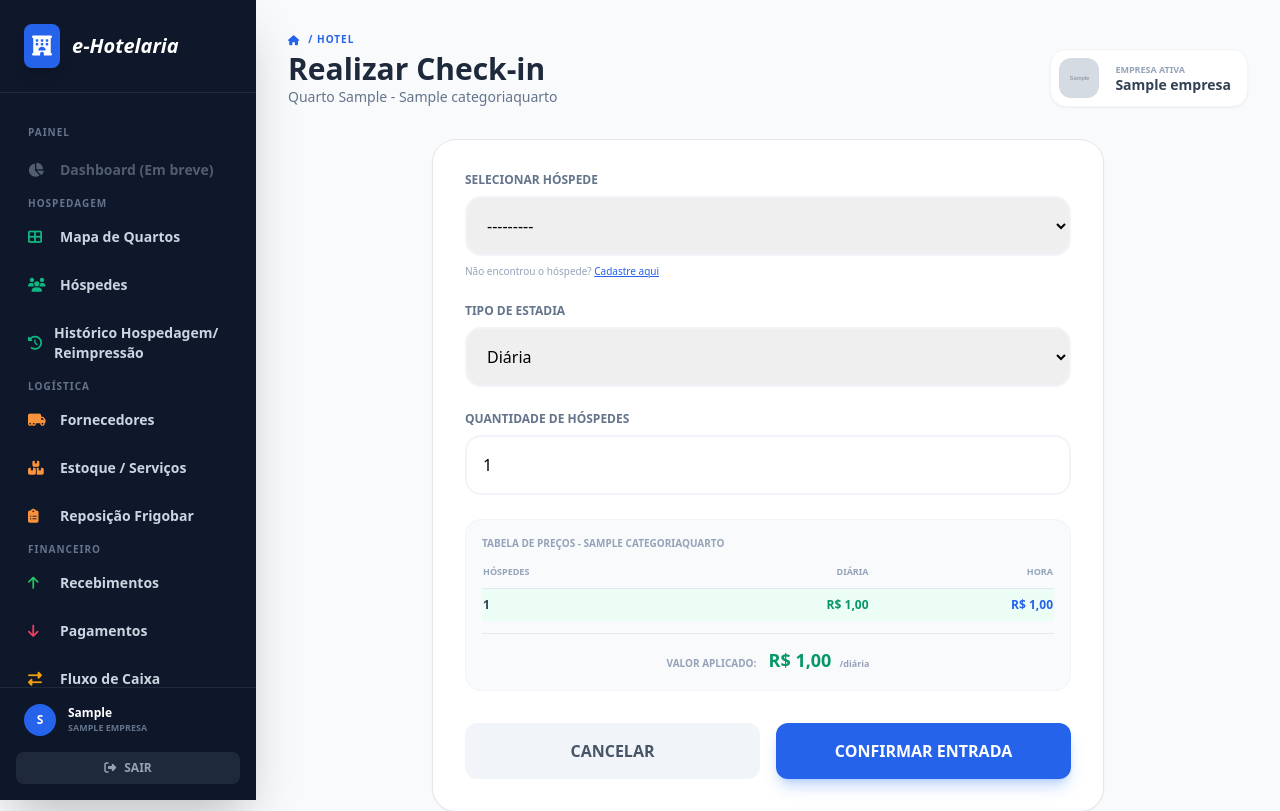
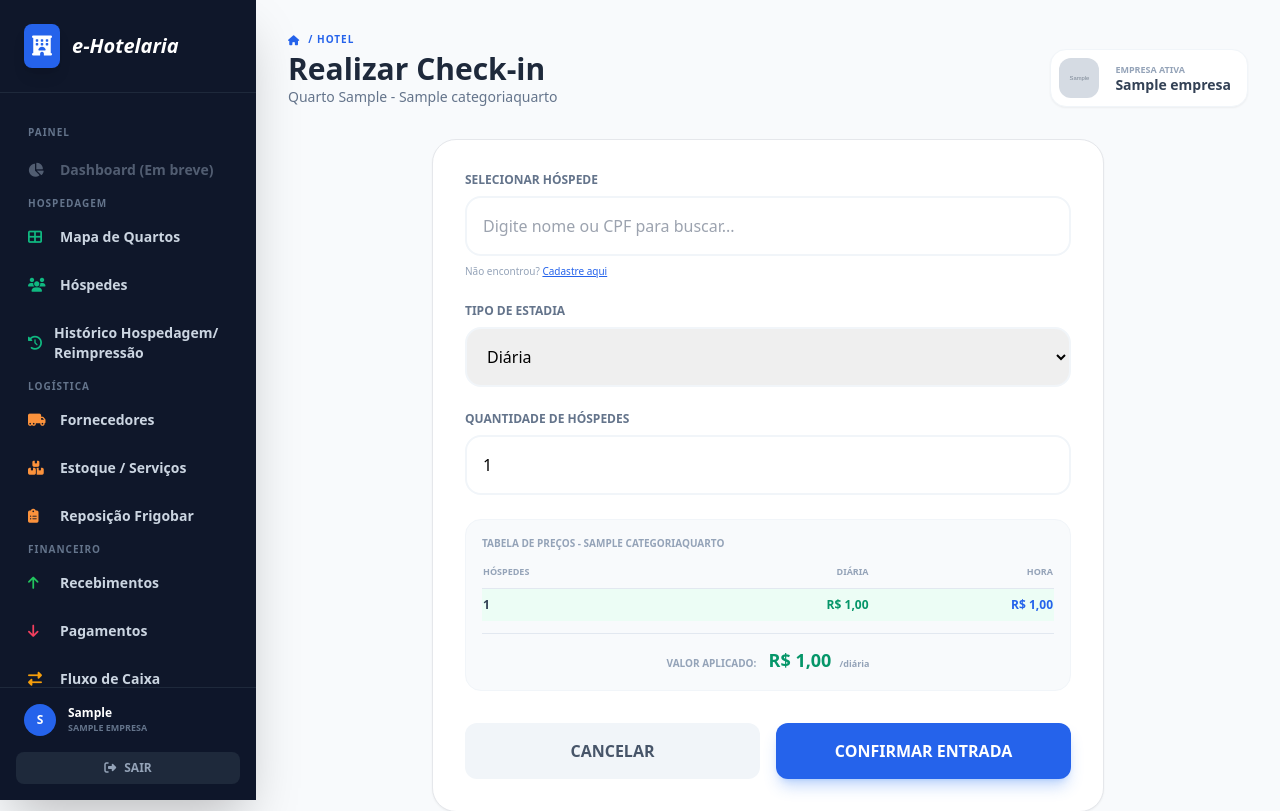
Before and after one commit to Ivanildo-Lab/e-hospedaria, a Django app: page /hotel/checkin/1/ in a window 1280 px wide. Shown: the top 811 px of the page. Run offline with Django 5.2, Linux system fonts and the light colour scheme; a user stored in the database is signed in; tables that the repository leaves empty hold one stand-in row (values such as "Sample post"); grey boxes marked "Sample" are stand-in pictures; parts of the project's set-up code (start-up, migrations or seed data) failed here and were passed over; some libraries are stand-ins or nearby versions.

Commit message:
feat: autocomplete busca de hospede no check-in

```diff
--- a/hotel/urls.py
+++ b/hotel/urls.py
@@ -18,5 +18,6 @@ urlpatterns = [
     path('quartos/novo/', views.novo_quarto, name='novo_quarto'),
     path('quartos/editar/<int:quarto_id>/', views.editar_quarto, name='editar_quarto'),
     path('quartos/excluir/<int:quarto_id>/', views.excluir_quarto, name='excluir_quarto'),
+    path('api/hospedes/buscar/', views.buscar_hospedes, name='buscar_hospedes'),
 
 ]
--- a/hotel/views.py
+++ b/hotel/views.py
@@ -2,6 +2,7 @@ from django.shortcuts import render, redirect, get_object_or_404
 from django.contrib.auth.decorators import login_required
 from django.contrib import messages
 from django.db import transaction
+from django.http import JsonResponse
 from django.utils import timezone
 from decimal import Decimal
 from datetime import timedelta
@@ -9,9 +10,9 @@ from datetime import timedelta
 from core.models import ParametroSistema
 from .models import ConsumoHospedagem, Quarto, CategoriaQuarto, Hospedagem
 from .forms import CheckInForm, CategoriaQuartoForm, QuartoForm, FaixaPrecoFormSet
-# Importando os modelos das outras APPS
 from estoque.models import Produto, EstoqueFrigobar
 from financeiro.models import Conta, Lancamento, PlanoDeContas, Caixa, FormaPagamento
+from cadastros.models import Cadastro
 
 def home(request):
     return render(request, 'home.html')
@@ -335,3 +336,16 @@ def historico_hospedagens(request):
         queryset = queryset.filter(Q(hospede__nome__icontains=q) | Q(quarto__numero__icontains=q))
 
     return render(request, 'hotel/historico_lista.html', {'historico': queryset, 'filtro_q': q})
+
+
+@login_required
+def buscar_hospedes(request):
+    q = request.GET.get('q', '').strip()
+    if len(q) < 2:
+        return JsonResponse([], safe=False)
+    hospedes = Cadastro.objects.filter(
+        empresa=request.user.empresa, papel__in=['HOSPEDE', 'AMBOS'],
+        situacao='ATIVO', nome__icontains=q
+    ).order_by('nome')[:20]
+    data = [{'id': h.id, 'nome': h.nome, 'cpf': h.cpf or ''} for h in hospedes]
+    return JsonResponse(data, safe=False)
--- a/templates/hotel/checkin_form.html
+++ b/templates/hotel/checkin_form.html
@@ -8,10 +8,21 @@
     <form method="post">
         {% csrf_token %}
 
-        <div class="mb-6">
+        <div class="mb-6 relative">
             <label class="block text-xs font-black text-slate-500 uppercase mb-2">Selecionar Hóspede</label>
-            {{ form.hospede }}
-            <p class="mt-2 text-[10px] text-slate-400">Não encontrou o hóspede? <a href="{% url 'novo_hospede' %}" class="text-blue-600 underline">Cadastre aqui</a></p>
+            <input type="text" id="buscaHospede" placeholder="Digite nome ou CPF para buscar..." autocomplete="off"
+                class="w-full border-2 border-slate-100 p-4 rounded-2xl focus:border-blue-500 outline-none transition-all">
+            <div id="resultadosHospede" class="absolute z-50 w-full bg-white border border-slate-200 rounded-xl shadow-lg mt-1 hidden max-h-60 overflow-y-auto"></div>
+            <input type="hidden" name="hospede" id="hospedeId" value="">
+            <div id="hospedeSelecionado" class="mt-2 hidden">
+                <span class="inline-flex items-center gap-2 bg-blue-50 text-blue-700 px-4 py-2 rounded-full text-sm font-bold">
+                    <i class="fa fa-user"></i>
+                    <span id="hospedeNome"></span>
+                    <span id="hospedeCpf" class="text-[10px] text-blue-500 font-normal"></span>
+                    <button type="button" onclick="limparHospede()" class="text-blue-400 hover:text-blue-600 ml-1">&times;</button>
+                </span>
+            </div>
+            <p class="mt-2 text-[10px] text-slate-400">Não encontrou? <a href="{% url 'novo_hospede' %}" class="text-blue-600 underline">Cadastre aqui</a></p>
         </div>
 
         <div class="mb-6">
@@ -61,6 +72,54 @@
 </div>
 
 <script>
+// === BUSCA DE HÓSPEDE ===
+const inputBuscaHospede = document.getElementById('buscaHospede');
+const resultadosHospede = document.getElementById('resultadosHospede');
+const hospedeIdInput = document.getElementById('hospedeId');
+const hospedeSelecionado = document.getElementById('hospedeSelecionado');
+let debounceHospede = null;
+
+inputBuscaHospede.addEventListener('input', function() {
+    clearTimeout(debounceHospede);
+    const q = this.value.trim();
+    if (q.length < 2) { resultadosHospede.classList.add('hidden'); return; }
+    debounceHospede = setTimeout(() => {
+        fetch(`/hotel/api/hospedes/buscar/?q=${encodeURIComponent(q)}`)
+            .then(r => r.json())
+            .then(data => {
+                if (data.length === 0) { resultadosHospede.innerHTML = '<div class="px-4 py-3 text-sm text-slate-400">Nenhum hóspede encontrado</div>'; resultadosHospede.classList.remove('hidden'); return; }
+                resultadosHospede.innerHTML = data.map(h =>
+                    `<div class="px-4 py-3 hover:bg-blue-50 cursor-pointer border-b border-slate-50 last:border-0" onclick="selecionarHospede(${h.id}, '${h.nome.replace(/'/g, "\\'")}', '${h.cpf}')">
+                        <span class="text-sm font-bold text-slate-700">${h.nome}</span>
+                        ${h.cpf ? `<span class="text-[10px] text-slate-400 ml-2">CPF: ${h.cpf}</span>` : ''}
+                    </div>`
+                ).join('');
+                resultadosHospede.classList.remove('hidden');
+            });
+    }, 300);
+});
+
+function selecionarHospede(id, nome, cpf) {
+    hospedeIdInput.value = id;
+    document.getElementById('hospedeNome').textContent = nome;
+    document.getElementById('hospedeCpf').textContent = cpf ? `CPF: ${cpf}` : '';
+    hospedeSelecionado.classList.remove('hidden');
+    inputBuscaHospede.value = '';
+    resultadosHospede.classList.add('hidden');
+}
+
+function limparHospede() {
+    hospedeIdInput.value = '';
+    hospedeSelecionado.classList.add('hidden');
+}
+
+document.addEventListener('click', function(e) {
+    if (!e.target.closest('#buscaHospede') && !e.target.closest('#resultadosHospede')) {
+        resultadosHospede.classList.add('hidden');
+    }
+});
+
+// === CÁLCULO DE PREÇO ===
 const inputQtd = document.querySelector('[name="quantidade_hospedes"]');
 const tipoSelect = document.querySelector('[name="tipo"]');
 const faixas = document.querySelectorAll('.faixa-preco');
```
